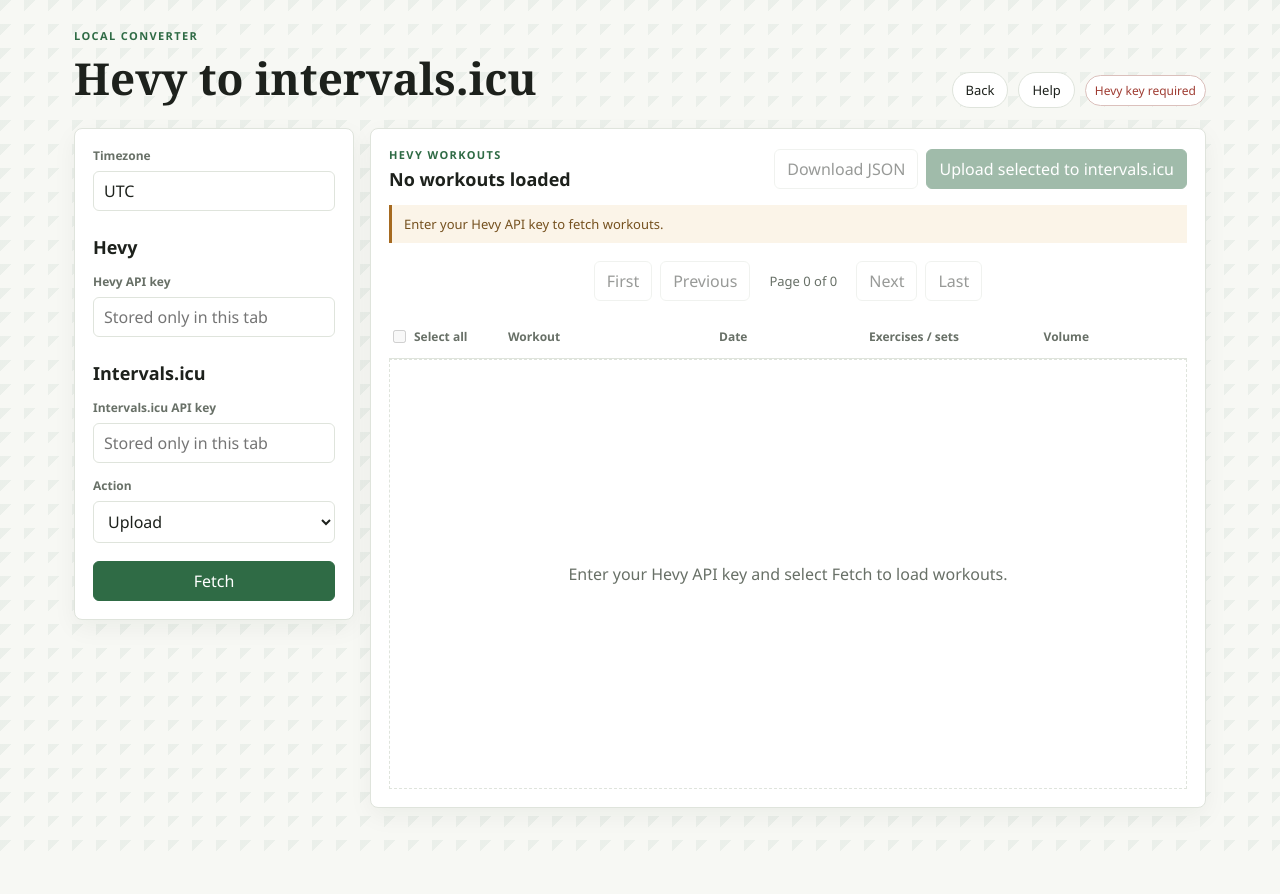
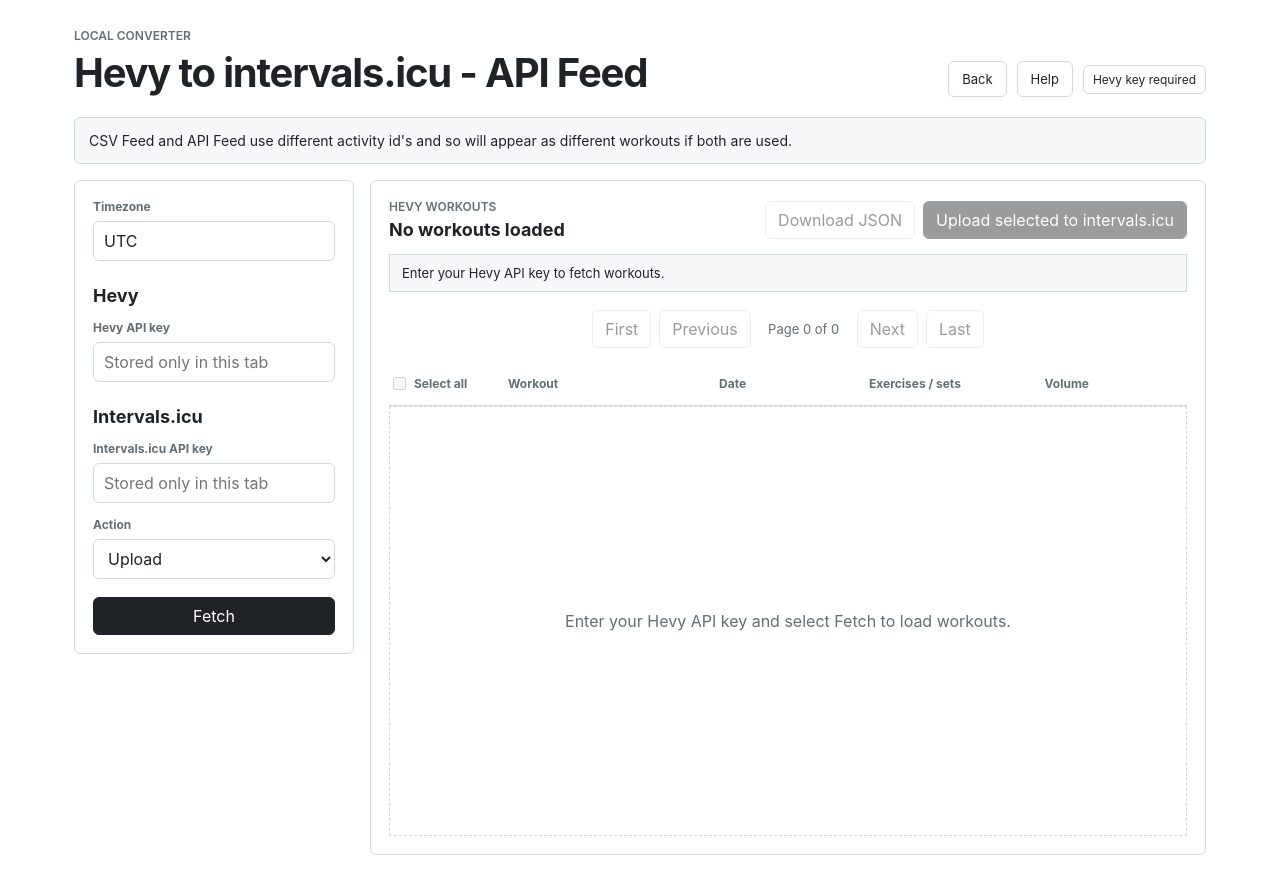
Before and after one commit to tob-ias-b/hevytointervalsicu, a plain HTML site: page wwwroot/apifeed/index.html in a window 1280 px wide. Both pictures are taken after a click on the button "Fetch". Before the commit the page ends 856 px from the top, so only its background shows below. Drawn offline with Linux system fonts and the light colour scheme.

Commit message:
Change style to be more like GitHub Add an infobar for each page

```diff
--- a/wwwroot/apifeed/index.html
+++ b/wwwroot/apifeed/index.html
@@ -11,7 +11,7 @@
     <header class="topbar">
       <div>
         <p class="eyebrow">LOCAL CONVERTER</p>
-        <h1>Hevy to intervals.icu</h1>
+        <h1>Hevy to intervals.icu - API Feed</h1>
       </div>
       <div class="topbar-actions">
         <a class="back-link" href="../index.html">Back</a>
@@ -19,6 +19,10 @@
         <span id="statusBadge" class="status-badge">Ready</span>
       </div>
     </header>
+
+    <aside class="feed-notice" role="note">
+      CSV Feed and API Feed use different activity id's and so will appear as different workouts if both are used.
+    </aside>
 
     <section class="grid">
       <aside class="panel settings">
--- a/wwwroot/apifeed/styles.css
+++ b/wwwroot/apifeed/styles.css
@@ -1,13 +1,11 @@
 :root {
-  --ink: #1d211c;
-  --muted: #687067;
-  --line: #dfe4dc;
-  --paper: #f7f8f4;
+  color-scheme: light;
+  --ink: #1f2328;
+  --muted: #656d76;
+  --line: #d1d9e0;
+  --paper: #ffffff;
   --panel: #ffffff;
-  --green: #2f6b45;
-  --green-dark: #234f35;
-  --amber: #a66a20;
-  --red: #9f3c32;
+  --accent: #1f2328;
 }
 
 * { box-sizing: border-box; }
@@ -15,11 +13,9 @@
 body {
   margin: 0;
   min-width: 320px;
-  background:
-    linear-gradient(135deg, rgba(47, 107, 69, 0.06) 25%, transparent 25%) 0 0 / 24px 24px,
-    var(--paper);
+  background: var(--paper);
   color: var(--ink);
-  font-family: "Aptos", "Segoe UI", sans-serif;
+  font-family: -apple-system, BlinkMacSystemFont, "Segoe UI", "Noto Sans", Helvetica, Arial, sans-serif;
 }
 
 button, input, select { font: inherit; }
@@ -39,7 +35,7 @@ button, input, select { font: inherit; }
   min-height: 36px;
   align-items: center;
   border: 1px solid var(--line);
-  border-radius: 999px;
+  border-radius: 6px;
   background: var(--panel);
   color: var(--ink);
   padding: 6px 13px;
@@ -47,42 +43,50 @@ button, input, select { font: inherit; }
   text-decoration: none;
 }
 
-.back-link:hover { border-color: var(--green); color: var(--green); }
-.back-link:focus-visible { outline: 2px solid rgba(47, 107, 69, 0.35); outline-offset: 2px; }
+.back-link:hover { border-color: var(--muted); background: #f6f8fa; }
+.back-link:focus-visible { outline: 2px solid var(--muted); outline-offset: 2px; }
 
 h1, h2, p { margin-top: 0; }
-h1 { margin-bottom: 0; font-family: Georgia, serif; font-size: clamp(28px, 5vw, 44px); }
+h1 { margin-bottom: 0; font-size: clamp(28px, 5vw, 40px); letter-spacing: -0.03em; }
 h2 { margin-bottom: 14px; font-size: 18px; }
 
 .eyebrow {
   margin-bottom: 5px;
-  color: var(--green);
-  font-size: 11px;
-  font-weight: 800;
-  letter-spacing: 1.4px;
+  color: var(--muted);
+  font-size: 12px;
+  font-weight: 600;
+  letter-spacing: 0;
 }
 
 .status-badge {
   min-width: 66px;
   padding: 6px 9px;
   border: 1px solid var(--line);
-  border-radius: 999px;
+  border-radius: 6px;
   background: var(--panel);
   color: var(--muted);
   text-align: center;
   font-size: 12px;
 }
 
-.status-badge.success { color: var(--green); border-color: #b7cbbf; }
-.status-badge.error { color: var(--red); border-color: #dbc0bc; }
+.status-badge.success, .status-badge.error { color: var(--ink); border-color: var(--line); }
 
 .grid { display: grid; grid-template-columns: 280px minmax(0, 1fr); gap: 16px; }
 
+.feed-notice {
+  margin-bottom: 16px;
+  border: 1px solid var(--line);
+  border-radius: 6px;
+  background: #f6f8fa;
+  padding: 12px 14px;
+  font-size: 14px;
+  line-height: 1.5;
+}
+
 .panel {
   border: 1px solid var(--line);
-  border-radius: 8px;
+  border-radius: 6px;
   background: var(--panel);
-  box-shadow: 0 8px 24px rgba(29, 33, 28, 0.05);
 }
 
 .settings { padding: 18px; height: fit-content; }
@@ -94,12 +98,12 @@ h2 { margin-bottom: 14px; font-size: 18px; }
 .help-content p, .help-content ol { margin-bottom: 0; }
 .help-content ol { padding-left: 24px; }
 .help-content li + li { margin-top: 8px; }
-.help-content a { color: var(--green); }
-.help-content code { border-radius: 4px; background: var(--paper); padding: 2px 5px; }
+.help-content a { color: var(--ink); text-decoration: underline; text-underline-offset: 2px; }
+.help-content code { border: 1px solid var(--line); border-radius: 4px; background: #f6f8fa; padding: 2px 5px; }
 .help-note {
-  border-left: 3px solid var(--amber);
-  background: #fbf4e8;
-  color: #75511f;
+  border: 1px solid var(--line);
+  background: #f6f8fa;
+  color: var(--ink);
   padding: 12px 14px;
   font-size: 14px;
 }
@@ -117,7 +121,7 @@ input, select {
   padding: 8px 10px;
 }
 
-input:focus, select:focus { outline: 2px solid rgba(47, 107, 69, 0.18); border-color: var(--green); }
+input:focus, select:focus { outline: 2px solid #afb8c1; outline-offset: 0; border-color: var(--muted); }
 
 button {
   min-height: 38px;
@@ -129,9 +133,11 @@ button {
   cursor: pointer;
 }
 
-button.primary { border-color: var(--green); background: var(--green); color: #fff; }
-button.primary:hover { background: var(--green-dark); }
+button.primary { border-color: #1f2328; background: #1f2328; color: #fff; }
+button.primary:hover { background: #32383f; }
 button:disabled { cursor: not-allowed; opacity: 0.45; }
+button:hover:not(:disabled) { background: #f6f8fa; }
+button.primary:hover:not(:disabled) { background: #32383f; }
 .settings > button { width: 100%; margin-top: 4px; }
 .settings select { width: 100%; }
 
@@ -142,15 +148,14 @@ button:disabled { cursor: not-allowed; opacity: 0.45; }
 
 .warnings {
   margin: 14px 0;
-  border-left: 3px solid var(--amber);
-  background: #fbf4e8;
-  color: #75511f;
+  border: 1px solid var(--line);
+  background: #f6f8fa;
+  color: var(--ink);
   padding: 10px 12px;
   font-size: 13px;
 }
 
-.warnings.success { border-color: var(--green); background: #edf5ef; color: var(--green-dark); }
-.warnings.error { border-color: var(--red); background: #fbefed; color: var(--red); }
+.warnings.success, .warnings.error { border-color: var(--line); background: #f6f8fa; color: var(--ink); }
 
 .pagination {
   display: flex;
@@ -195,7 +200,7 @@ button:disabled { cursor: not-allowed; opacity: 0.45; }
 .workout-header .workout-number { text-align: right; }
 .select-all, .workout-selection { display: flex; align-items: center; gap: 8px; }
 .select-all { white-space: nowrap; }
-.select-all input, .workout-selection input { width: auto; min-height: auto; margin: 0; accent-color: var(--green); }
+.select-all input, .workout-selection input { width: auto; min-height: auto; margin: 0; accent-color: var(--accent); }
 .workout-row:last-child { border-bottom: 0; }
 .workout-name { font-weight: 750; }
 .workout-meta { color: var(--muted); font-size: 12px; }
@@ -211,18 +216,19 @@ dialog {
   width: min(760px, calc(100vw - 32px));
   max-height: calc(100vh - 32px);
   border: 1px solid var(--line);
-  border-radius: 8px;
+  border-radius: 6px;
   padding: 16px;
 }
 
-dialog::backdrop { background: rgba(29, 33, 28, 0.45); }
+dialog::backdrop { background: rgba(31, 35, 40, 0.45); }
 
 pre {
   max-height: calc(100vh - 130px);
   overflow: auto;
+  border: 1px solid var(--line);
   border-radius: 6px;
-  background: #20251f;
-  color: #edf2e9;
+  background: #f6f8fa;
+  color: var(--ink);
   padding: 14px;
   font-size: 12px;
   line-height: 1.55;
--- a/wwwroot/csvfeed/styles.css
+++ b/wwwroot/csvfeed/styles.css
@@ -1,13 +1,11 @@
 :root {
-  --ink: #1d211c;
-  --muted: #687067;
-  --line: #dfe4dc;
-  --paper: #f7f8f4;
+  color-scheme: light;
+  --ink: #1f2328;
+  --muted: #656d76;
+  --line: #d1d9e0;
+  --paper: #ffffff;
   --panel: #ffffff;
-  --green: #2f6b45;
-  --green-dark: #234f35;
-  --amber: #a66a20;
-  --red: #9f3c32;
+  --accent: #1f2328;
 }
 
 * { box-sizing: border-box; }
@@ -15,11 +13,9 @@
 body {
   margin: 0;
   min-width: 320px;
-  background:
-    linear-gradient(135deg, rgba(47, 107, 69, 0.06) 25%, transparent 25%) 0 0 / 24px 24px,
-    var(--paper);
+  background: var(--paper);
   color: var(--ink);
-  font-family: "Aptos", "Segoe UI", sans-serif;
+  font-family: -apple-system, BlinkMacSystemFont, "Segoe UI", "Noto Sans", Helvetica, Arial, sans-serif;
 }
 
 button, input, select { font: inherit; }
@@ -39,7 +35,7 @@ button, input, select { font: inherit; }
   min-height: 36px;
   align-items: center;
   border: 1px solid var(--line);
-  border-radius: 999px;
+  border-radius: 6px;
   background: var(--panel);
   color: var(--ink);
   padding: 6px 13px;
@@ -47,42 +43,50 @@ button, input, select { font: inherit; }
   text-decoration: none;
 }
 
-.back-link:hover { border-color: var(--green); color: var(--green); }
-.back-link:focus-visible { outline: 2px solid rgba(47, 107, 69, 0.35); outline-offset: 2px; }
+.back-link:hover { border-color: var(--muted); background: #f6f8fa; }
+.back-link:focus-visible { outline: 2px solid var(--muted); outline-offset: 2px; }
 
 h1, h2, p { margin-top: 0; }
-h1 { margin-bottom: 0; font-family: Georgia, serif; font-size: clamp(28px, 5vw, 44px); }
+h1 { margin-bottom: 0; font-size: clamp(28px, 5vw, 40px); letter-spacing: -0.03em; }
 h2 { margin-bottom: 14px; font-size: 18px; }
 
 .eyebrow {
   margin-bottom: 5px;
-  color: var(--green);
-  font-size: 11px;
-  font-weight: 800;
-  letter-spacing: 1.4px;
+  color: var(--muted);
+  font-size: 12px;
+  font-weight: 600;
+  letter-spacing: 0;
 }
 
 .status-badge {
   min-width: 66px;
   padding: 6px 9px;
   border: 1px solid var(--line);
-  border-radius: 999px;
+  border-radius: 6px;
   background: var(--panel);
   color: var(--muted);
   text-align: center;
   font-size: 12px;
 }
 
-.status-badge.success { color: var(--green); border-color: #b7cbbf; }
-.status-badge.error { color: var(--red); border-color: #dbc0bc; }
+.status-badge.success, .status-badge.error { color: var(--ink); border-color: var(--line); }
 
 .grid { display: grid; grid-template-columns: 280px minmax(0, 1fr); gap: 16px; }
 
+.feed-notice {
+  margin-bottom: 16px;
+  border: 1px solid var(--line);
+  border-radius: 6px;
+  background: #f6f8fa;
+  padding: 12px 14px;
+  font-size: 14px;
+  line-height: 1.5;
+}
+
 .panel {
   border: 1px solid var(--line);
-  border-radius: 8px;
+  border-radius: 6px;
   background: var(--panel);
-  box-shadow: 0 8px 24px rgba(29, 33, 28, 0.05);
 }
 
 .settings { padding: 18px; height: fit-content; }
@@ -94,12 +98,12 @@ h2 { margin-bottom: 14px; font-size: 18px; }
 .help-content p, .help-content ol { margin-bottom: 0; }
 .help-content ol { padding-left: 24px; }
 .help-content li + li { margin-top: 8px; }
-.help-content a { color: var(--green); }
-.help-content code { border-radius: 4px; background: var(--paper); padding: 2px 5px; }
+.help-content a { color: var(--ink); text-decoration: underline; text-underline-offset: 2px; }
+.help-content code { border: 1px solid var(--line); border-radius: 4px; background: #f6f8fa; padding: 2px 5px; }
 .help-note {
-  border-left: 3px solid var(--amber);
-  background: #fbf4e8;
-  color: #75511f;
+  border: 1px solid var(--line);
+  background: #f6f8fa;
+  color: var(--ink);
   padding: 12px 14px;
   font-size: 14px;
 }
@@ -117,7 +121,7 @@ input, select {
   padding: 8px 10px;
 }
 
-input:focus, select:focus { outline: 2px solid rgba(47, 107, 69, 0.18); border-color: var(--green); }
+input:focus, select:focus { outline: 2px solid #afb8c1; outline-offset: 0; border-color: var(--muted); }
 
 button {
   min-height: 38px;
@@ -129,9 +133,11 @@ button {
   cursor: pointer;
 }
 
-button.primary { border-color: var(--green); background: var(--green); color: #fff; }
-button.primary:hover { background: var(--green-dark); }
+button.primary { border-color: #1f2328; background: #1f2328; color: #fff; }
+button.primary:hover { background: #32383f; }
 button:disabled { cursor: not-allowed; opacity: 0.45; }
+button:hover:not(:disabled) { background: #f6f8fa; }
+button.primary:hover:not(:disabled) { background: #32383f; }
 .settings > button { width: 100%; margin-top: 4px; }
 .settings select { width: 100%; }
 
@@ -142,15 +148,14 @@ button:disabled { cursor: not-allowed; opacity: 0.45; }
 
 .warnings {
   margin: 14px 0;
-  border-left: 3px solid var(--amber);
-  background: #fbf4e8;
-  color: #75511f;
+  border: 1px solid var(--line);
+  background: #f6f8fa;
+  color: var(--ink);
   padding: 10px 12px;
   font-size: 13px;
 }
 
-.warnings.success { border-color: var(--green); background: #edf5ef; color: var(--green-dark); }
-.warnings.error { border-color: var(--red); background: #fbefed; color: var(--red); }
+.warnings.success, .warnings.error { border-color: var(--line); background: #f6f8fa; color: var(--ink); }
 
 .workout-list { display: grid; }
 .empty {
@@ -184,7 +189,7 @@ button:disabled { cursor: not-allowed; opacity: 0.45; }
 .workout-header .workout-number { text-align: right; }
 .select-all, .workout-selection { display: flex; align-items: center; gap: 8px; }
 .select-all { white-space: nowrap; }
-.select-all input, .workout-selection input { width: auto; min-height: auto; margin: 0; accent-color: var(--green); }
+.select-all input, .workout-selection input { width: auto; min-height: auto; margin: 0; accent-color: var(--accent); }
 .workout-row:last-child { border-bottom: 0; }
 .workout-name { font-weight: 750; }
 .workout-meta { color: var(--muted); font-size: 12px; }
@@ -200,18 +205,19 @@ dialog {
   width: min(760px, calc(100vw - 32px));
   max-height: calc(100vh - 32px);
   border: 1px solid var(--line);
-  border-radius: 8px;
+  border-radius: 6px;
   padding: 16px;
 }
 
-dialog::backdrop { background: rgba(29, 33, 28, 0.45); }
+dialog::backdrop { background: rgba(31, 35, 40, 0.45); }
 
 pre {
   max-height: calc(100vh - 130px);
   overflow: auto;
+  border: 1px solid var(--line);
   border-radius: 6px;
-  background: #20251f;
-  color: #edf2e9;
+  background: #f6f8fa;
+  color: var(--ink);
   padding: 14px;
   font-size: 12px;
   line-height: 1.55;
```
Also changed, not shown: wwwroot/csvfeed/index.html (+5 -1 lines), wwwroot/index.html (+17 -21 lines), 2 other files.
